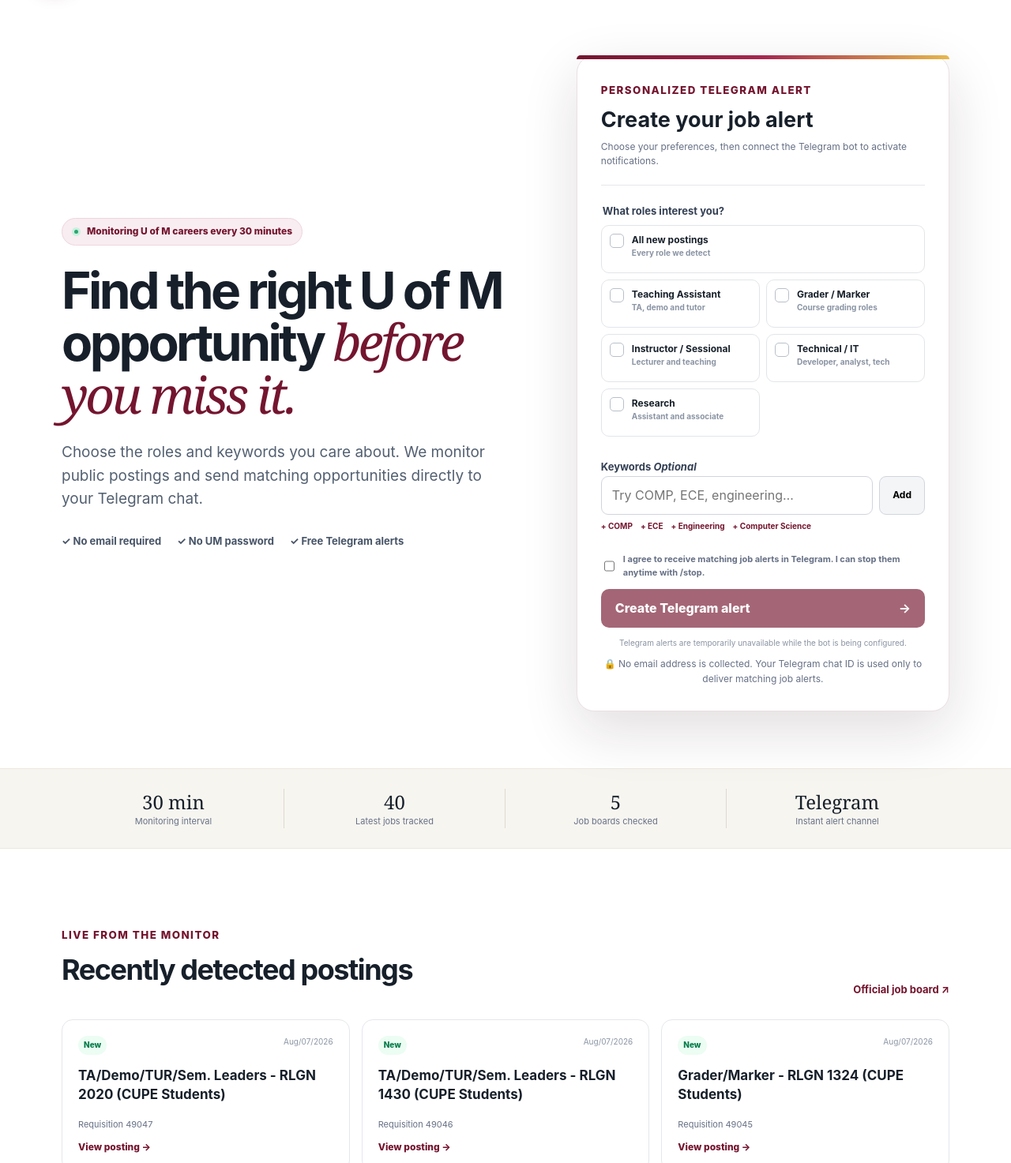
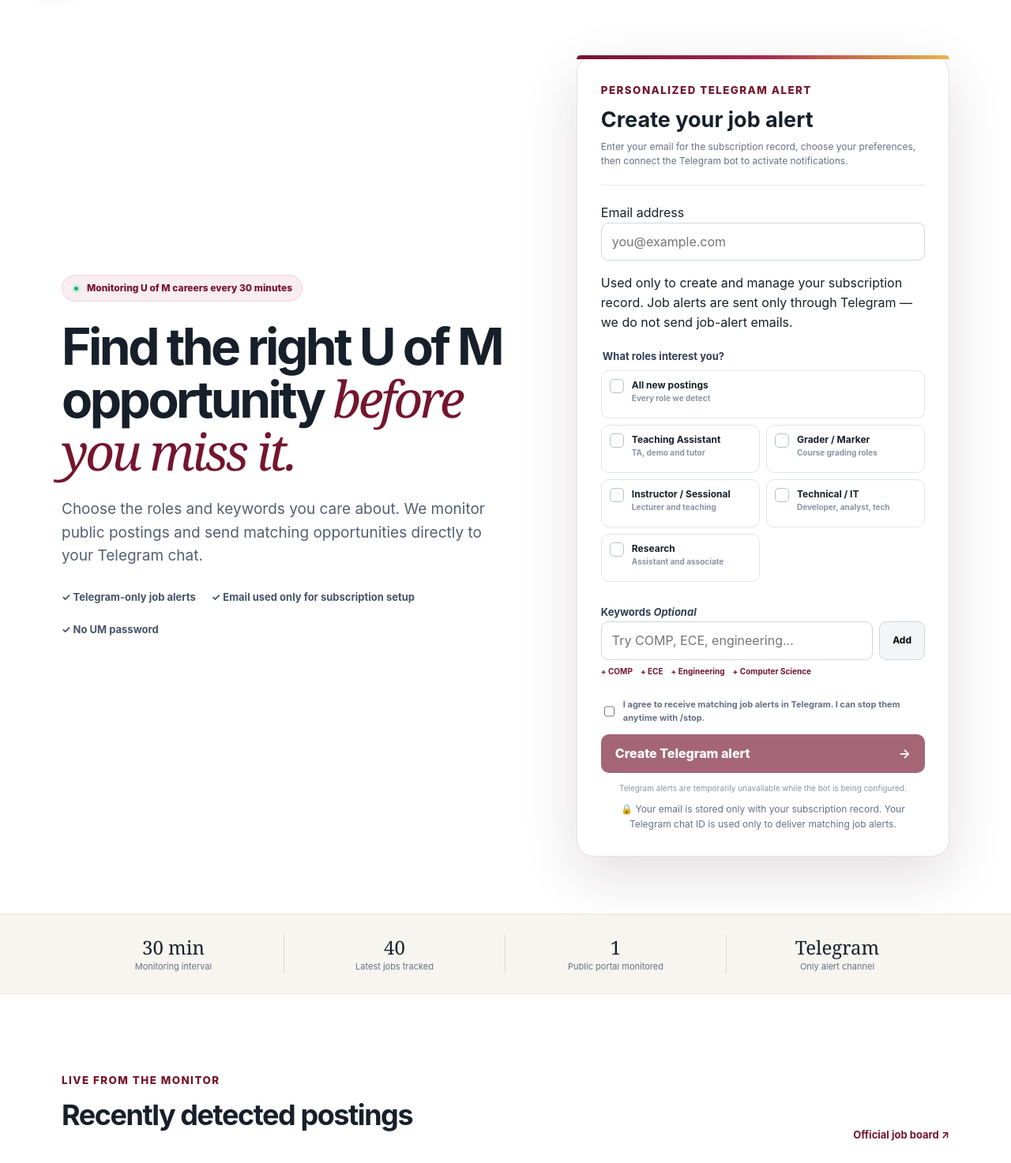
Before and after one commit to jaskaran451/um-job-alert, a Flask app: page / in a window 1280 px wide. Shown: the part 76-1549 px from the top of the page at 79% size. Run offline with Flask 3, Linux system fonts and the light colour scheme.

Commit message:
Add account email field and Telegram-only notice

```diff
--- a/templates/index.html
+++ b/templates/index.html
@@ -20,11 +20,17 @@
       <div class="eyebrow"><span></span> Monitoring U of M careers every 30 minutes</div>
       <h1>Find the right U of M opportunity <em>before you miss it.</em></h1>
       <p>Choose the roles and keywords you care about. We monitor public postings and send matching opportunities directly to your Telegram chat.</p>
-      <div class="trust"><b>✓ No email required</b><b>✓ No UM password</b><b>✓ Free Telegram alerts</b></div>
+      <div class="trust"><b>✓ Telegram-only job alerts</b><b>✓ Email used only for subscription setup</b><b>✓ No UM password</b></div>
     </div>
     <div class="signup-card" id="subscribe">
-      <div class="card-head"><small>PERSONALIZED TELEGRAM ALERT</small><h2>Create your job alert</h2><p>Choose your preferences, then connect the Telegram bot to activate notifications.</p></div>
+      <div class="card-head"><small>PERSONALIZED TELEGRAM ALERT</small><h2>Create your job alert</h2><p>Enter your email for the subscription record, choose your preferences, then connect the Telegram bot to activate notifications.</p></div>
       <form id="subscription-form" novalidate>
+        <div class="email-field">
+          <label for="email">Email address</label>
+          <input id="email" name="email" type="email" maxlength="254" autocomplete="email" placeholder="you@example.com" required>
+          <p class="field-note">Used only to create and manage your subscription record. Job alerts are sent only through Telegram — we do not send job-alert emails.</p>
+          <p class="error" id="email-error"></p>
+        </div>
         <fieldset>
           <legend>What roles interest you?</legend>
           <div class="roles">
@@ -55,18 +61,18 @@
           <a id="telegram-connect-link" class="telegram-button" href="#" target="_blank" rel="noopener">Connect Telegram ↗</a>
         </section>
         {% if not telegram_available %}<p class="telegram-unavailable">Telegram alerts are temporarily unavailable while the bot is being configured.</p>{% endif %}
-        <p class="privacy">🔒 No email address is collected. Your Telegram chat ID is used only to deliver matching job alerts.</p>
+        <p class="privacy">🔒 Your email is stored only with your subscription record. Your Telegram chat ID is used only to deliver matching job alerts.</p>
       </form>
     </div>
   </section>
-  <section class="stats"><div><strong>30 min</strong><span>Monitoring interval</span></div><div><strong>{{ tracked_job_count }}</strong><span>Latest jobs tracked</span></div><div><strong>5</strong><span>Job boards checked</span></div><div><strong>Telegram</strong><span>Instant alert channel</span></div></section>
+  <section class="stats"><div><strong>30 min</strong><span>Monitoring interval</span></div><div><strong>{{ tracked_job_count }}</strong><span>Latest jobs tracked</span></div><div><strong>1</strong><span>Public portal monitored</span></div><div><strong>Telegram</strong><span>Only alert channel</span></div></section>
   <section class="latest shell" id="latest">
     <div class="section-head"><div><small>LIVE FROM THE MONITOR</small><h2>Recently detected postings</h2></div><a href="https://viprecprod.ad.umanitoba.ca/default" target="_blank" rel="noopener">Official job board ↗</a></div>
     <div class="jobs">
       {% for job in latest_jobs %}<article><div class="meta"><span>New</span><time>{{ job.posting_date }}</time></div><h3>{{ job.title }}</h3><p>Requisition {{ job.id }}</p><a href="{{ job.url }}" target="_blank" rel="noopener">View posting →</a></article>{% else %}<article class="empty"><h3>Waiting for the next update</h3><p>Recent postings will appear automatically.</p></article>{% endfor %}
     </div>
   </section>
-  <section class="how" id="how"><div class="shell"><div class="center"><small>SIMPLE BY DESIGN</small><h2>From new posting to your phone</h2><p>The service monitors only public pages and never asks for University credentials or an email address.</p></div><div class="steps"><article><i>01</i><b>◷</b><h3>We check regularly</h3><p>Five public career boards are scanned twice each hour.</p></article><article><i>02</i><b>⌕</b><h3>We match your choices</h3><p>New titles are compared with your selected roles and keywords.</p></article><article><i>03</i><b>➤</b><h3>Telegram notifies you</h3><p>Matching job links arrive directly in your connected Telegram chat.</p></article></div></div></section>
+  <section class="how" id="how"><div class="shell"><div class="center"><small>SIMPLE BY DESIGN</small><h2>From new posting to your phone</h2><p>The service monitors only public pages and never asks for University credentials. Your email is kept only with your subscription record; job alerts are delivered through Telegram.</p></div><div class="steps"><article><i>01</i><b>◷</b><h3>We check regularly</h3><p>The public recruitment portal is scanned twice each hour.</p></article><article><i>02</i><b>⌕</b><h3>We match your choices</h3><p>New titles are compared with your selected roles and keywords.</p></article><article><i>03</i><b>➤</b><h3>Telegram notifies you</h3><p>Matching job links arrive directly in your connected Telegram chat.</p></article></div></div></section>
 </main>
 <footer><div class="shell footer"><div><a class="brand" href="#top"><span class="brand-mark">♢</span><span>UM Job Alerts</span></a><p>Helping students and job seekers discover relevant public postings sooner.</p></div><p>Independent project. Not affiliated with, endorsed by, or operated by the University of Manitoba.</p></div></footer>
 </body>
```
